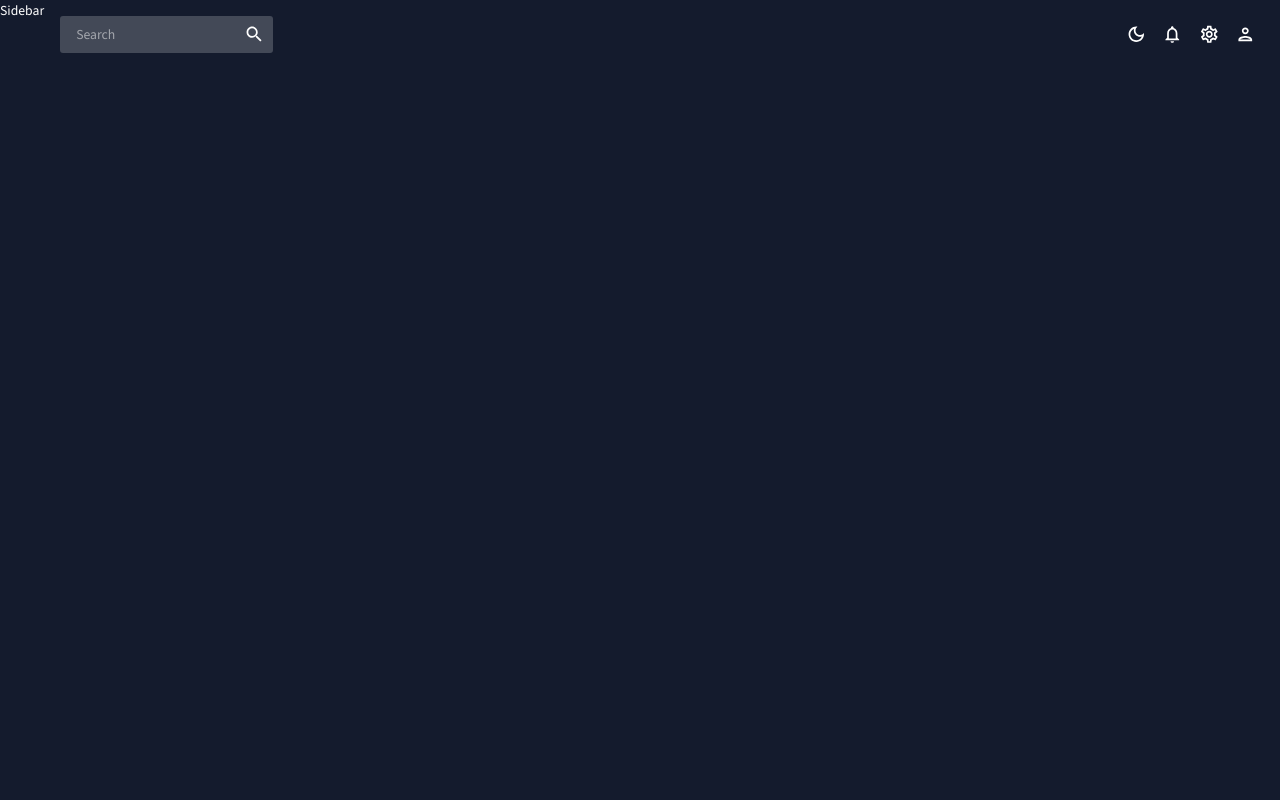
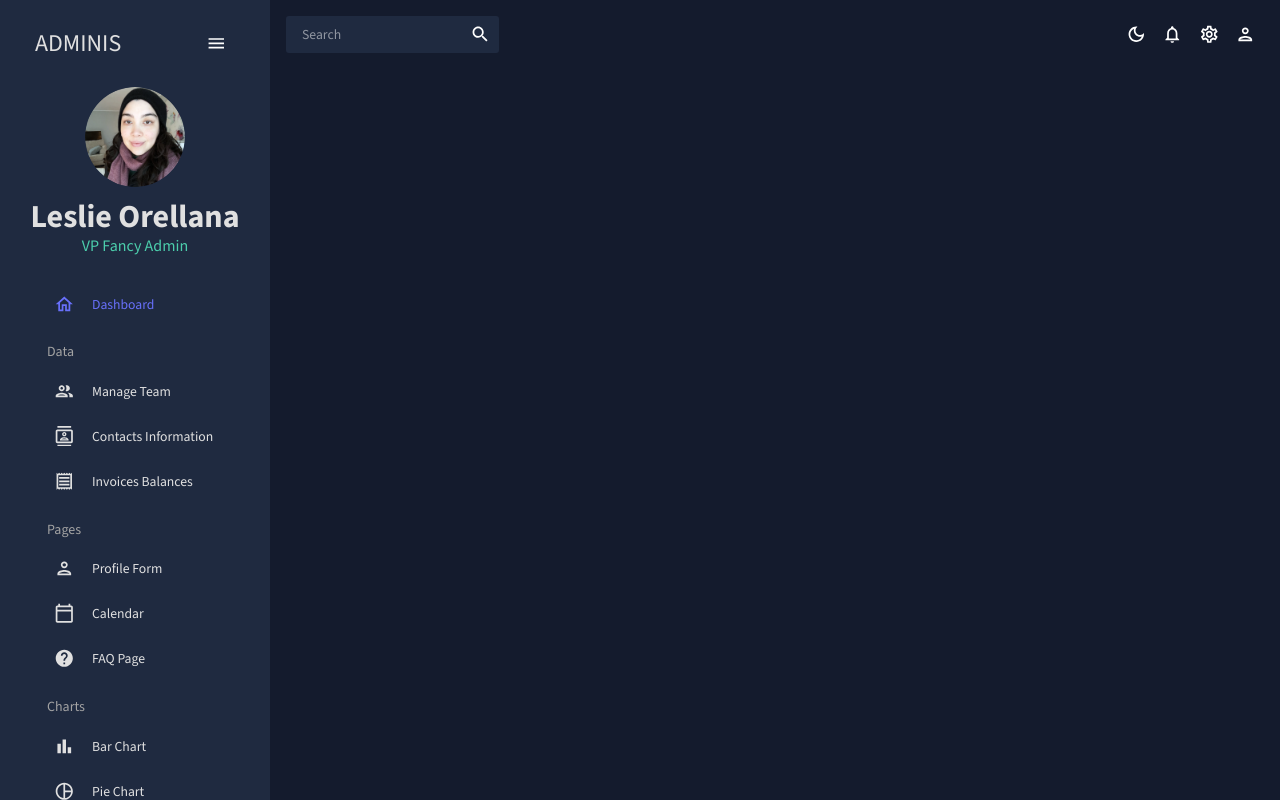
Before and after one commit to lesore0789/react-admin, a React (Create React App) app: page /calendar in a window 1280 px wide. Before the commit this address had no page. Built offline with nearby package versions, Linux system fonts and the light colour scheme.

Commit message:
sidebar menu component complete

```diff
--- a/src/scenes/global/Sidebar.jsx
+++ b/src/scenes/global/Sidebar.jsx
@@ -1,9 +1,224 @@
+import { useState } from "react";
+import { ProSidebar, Menu, MenuItem } from "react-pro-sidebar";
+import 'react-pro-sidebar/dist/css/styles.css';
+import { Box, IconButton, Typography, useTheme } from "@mui/material";
+import { Link } from "react-router-dom";
+import { tokens } from "../../theme";
+import HomeOutlinedIcon from '@mui/icons-material/HomeOutlined';
+import PeopleOutlinedIcon from '@mui/icons-material/PeopleOutlined';
+import ContactsOutlinedIcon from '@mui/icons-material/ContactsOutlined';
+import ReceiptOutlinedIcon from '@mui/icons-material/ReceiptOutlined';
+import PersonOutlinedIcon from '@mui/icons-material/PersonOutlined';
+import CalendarTodayOutlinedIcon from '@mui/icons-material/CalendarTodayOutlined';
+import HelpOutlinedIcon from '@mui/icons-material/HelpOutlined';
+import BarChartOutlinedIcon from '@mui/icons-material/BarChartOutlined';
+import PieChartOutlineOutlinedIcon from '@mui/icons-material/PieChartOutlineOutlined';
+import TimelineOutlinedIcon from '@mui/icons-material/TimelineOutlined';
+import MenuOutlinedIcon from '@mui/icons-material/MenuOutlined';
+import MapOutlinedIcon from '@mui/icons-material/MapOutlined';
 
 
-const Sidebar = () => {
+const Item =({ title, to, icon, selected, setSelected}) => {
+  const theme = useTheme();
+  const colors = tokens(theme.palette.mode);
   return (
-    <div>Sidebar</div>
+    <MenuItem
+    active={selected === title}
+    style={{color: colors.grey[100]}}
+    onClick={()=>setSelected(title)}
+    icon={icon}>
+      <Typography>{title}</Typography>
+      <Link to={to}/>
+    </MenuItem>
   )
 }
 
+const Sidebar = () => {
+  const theme = useTheme();
+  const colors = tokens(theme.palette.mode);
+  const [isCollapsed, setIsCollapsed] = useState(false);
+  const [selected, setSelected] = useState("Dashboard");
+
+  return (
+    <Box
+      sx={{
+        "& .pro-sidebar-inner": {
+          background: `${colors.primary[400]} !important`,
+        },
+        "& .pro-icon-wrapper": {
+          backgroundColor: "transparent !important",
+        },
+        "& .pro-inner-item": {
+          padding: "5px 35px 5px 20px !important",
+        },
+        "& .pro-inner-item:hover": {
+          color: "#868dfb !important",
+        },
+        "& .pro-menu-item.active": {
+          color: "#6870fa !important",
+        },
+      }}
+    >
+      <ProSidebar collapsed={isCollapsed}>
+        <Menu iconShape="square">
+          {/* LOGO AND MENU ICON */}
+          <MenuItem
+            onClick={() => setIsCollapsed(!isCollapsed)}
+            icon={isCollapsed ? <MenuOutlinedIcon /> : undefined}
+            style={{
+              margin: "10px 0 20px 0",
+              color: colors.grey[100],
+            }}
+          >
+            {!isCollapsed && (
+              <Box
+                display="flex"
+                justifyContent="space-between"
+                alignItems="center"
+                ml="15px"
+              >
+                <Typography variant="h3" color={colors.grey[100]}>
+                  ADMINIS
+                </Typography>
+                <IconButton onClick={() => setIsCollapsed(!isCollapsed)}>
+                  <MenuOutlinedIcon />
+                </IconButton>
+              </Box>
+            )}
+          </MenuItem>
+
+          {!isCollapsed && (
+            <Box mb="25px">
+              <Box display="flex" justifyContent="center" alignItems="center">
+                <img
+                  alt="profile-user"
+                  width="100px"
+                  height="100px"
+                  src={`../../assets/user2.png`}
+                  style={{ cursor: "pointer", borderRadius: "50%" }}
+                />
+              </Box>
+              <Box textAlign="center">
+                <Typography
+                  variant="h2"
+                  color={colors.grey[100]}
+                  fontWeight="bold"
+                  sx={{ m: "10px 0 0 0" }}
+                >
+                  Leslie Orellana
+                </Typography>
+                <Typography variant="h5" color={colors.greenAccent[500]}>
+                  VP Fancy Admin
+                </Typography>
+              </Box>
+            </Box>
+          )}
+
+          {/* Menu Items*/}
+          <Box paddingLeft={isCollapsed ? undefined : "10%"}>
+            <Item
+              title="Dashboard"
+              to="/"
+              icon={<HomeOutlinedIcon />}
+              selected={selected}
+              setSelected={setSelected}
+            />
+            <Typography
+              variant="h6"
+              color={colors.grey[300]}
+              sx={{ m: "15px 0px 5px 20px" }}
+            >
+              Data
+            </Typography>
+            <Item
+              title="Manage Team"
+              to="/team"
+              icon={<PeopleOutlinedIcon />}
+              selected={selected}
+              setSelected={setSelected}
+            />
+            <Item
+              title="Contacts Information"
+              to="/contacts"
+              icon={<ContactsOutlinedIcon />}
+              selected={selected}
+              setSelected={setSelected}
+            />
+            <Item
+              title="Invoices Balances"
+              to="/invoices"
+              icon={<ReceiptOutlinedIcon />}
+              selected={selected}
+              setSelected={setSelected}
+            />
+            <Typography
+              variant="h6"
+              color={colors.grey[300]}
+              sx={{ m: "15px 0px 5px 20px" }}
+            >
+              Pages
+            </Typography>
+            <Item
+              title="Profile Form"
+              to="/form"
+              icon={<PersonOutlinedIcon />}
+              selected={selected}
+              setSelected={setSelected}
+            />
+            <Item
+              title="Calendar"
+              to="/calendar"
+              icon={<CalendarTodayOutlinedIcon />}
+              selected={selected}
+              setSelected={setSelected}
+            />
+            <Item
+              title="FAQ Page"
+              to="/faq"
+              icon={<HelpOutlinedIcon />}
+              selected={selected}
+              setSelected={setSelected}
+            />
+            <Typography
+              variant="h6"
+              color={colors.grey[300]}
+              sx={{ m: "15px 0px 5px 20px" }}
+            >
+              Charts
+            </Typography>
+            <Item
+              title="Bar Chart"
+              to="/bar"
+              icon={<BarChartOutlinedIcon />}
+              selected={selected}
+              setSelected={setSelected}
+            />
+            <Item
+              title="Pie Chart"
+              to="/pie"
+              icon={<PieChartOutlineOutlinedIcon />}
+              selected={selected}
+              setSelected={setSelected}
+            />
+            <Item
+              title="Line Chart"
+              to="/line"
+              icon={<TimelineOutlinedIcon />}
+              selected={selected}
+              setSelected={setSelected}
+            />
+            <Item
+              title="Geography"
+              to="/geography"
+              icon={<MapOutlinedIcon />}
+              selected={selected}
+              setSelected={setSelected}
+            />
+          </Box>
+        </Menu>
+      </ProSidebar>
+    </Box>
+  );
+};
+
 export default Sidebar
--- a/src/theme.js
+++ b/src/theme.js
@@ -20,7 +20,7 @@
           100: "#d0d1d5",
           200: "#a1a4ab",
           300: "#727681",
-          400: "#434957",
+          400: "#1f2a40",
           500: "#141b2d",
           600: "#101624",
           700: "#0c101b",
```
Also changed, not shown: public/assets/user2.png (added).
